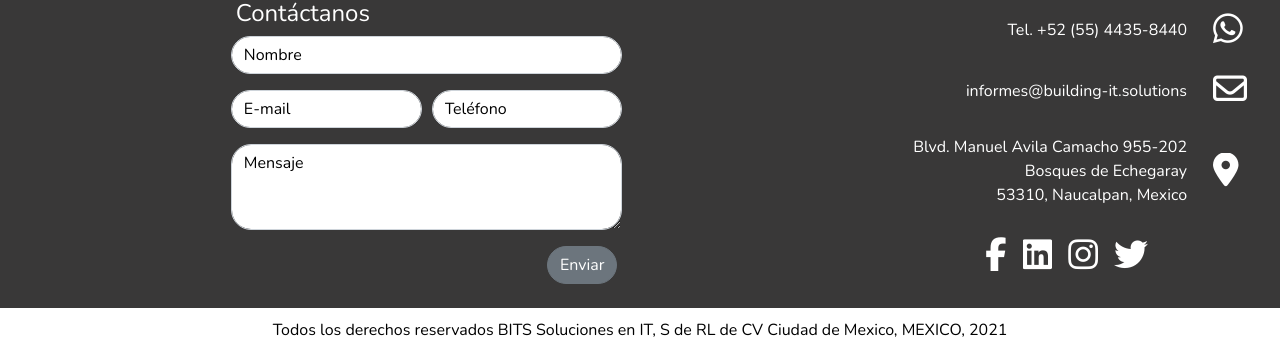
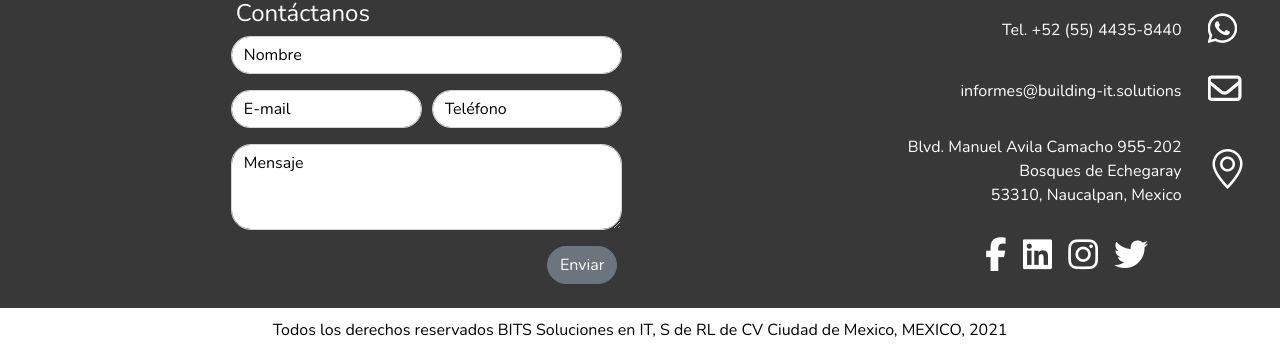
Before and after one commit to electronicsgp/WBits, a plain HTML site: page pages/productos.html in a window 1280 px wide. Shown: the part 2452-2804 px from the top of the page. Drawn offline with nearby package versions, Linux system fonts and the light colour scheme.

Commit message:
first commit

```diff
--- a/pages/productos.html
+++ b/pages/productos.html
@@ -10,6 +10,7 @@
     <meta name="keywords" content="">
     <link href="../assets/icons/lp.png" rel="icon">
     <link href="../assets/icons/lp.png" rel="apple-touch-icon">
+    <link rel="stylesheet" href="https://cdn.jsdelivr.net/npm/bootstrap-icons@1.4.1/font/bootstrap-icons.css">
     <script src="https://kit.fontawesome.com/1f42bf96bf.js" crossorigin="anonymous"></script>
     <link rel="preconnect" href="https://fonts.gstatic.com">
     <link href="https://fonts.googleapis.com/css2?family=Nunito:wght@300;400;700&display=swap" rel="stylesheet">
@@ -451,7 +452,7 @@
                                     <td>
                                         <p class="text-right">Blvd. Manuel Avila Camacho 955-202 <br> Bosques de Echegaray <br> 53310, Naucalpan, Mexico</p>
                                     </td>
-                                    <td class="align-middle"><i class="fas fa-map-marker-alt fa-2x"></i></td>
+                                    <td class="align-middle"><i style="font-size: 2.5rem;color: #fff;" class="bi bi-geo-alt"></i></td>
 
                                 </tr>
                             </tbody>
```
Also changed, not shown: index.html (+2 -1 lines), pages/nosotros.html (+2 -1 lines), pages/servicios.html (+2 -1 lines), pages/soluciones.html (+2 -1 lines), assets/images/sliders/mhome.jpg (deleted), assets/images/sliders/mhome1.jpg.
